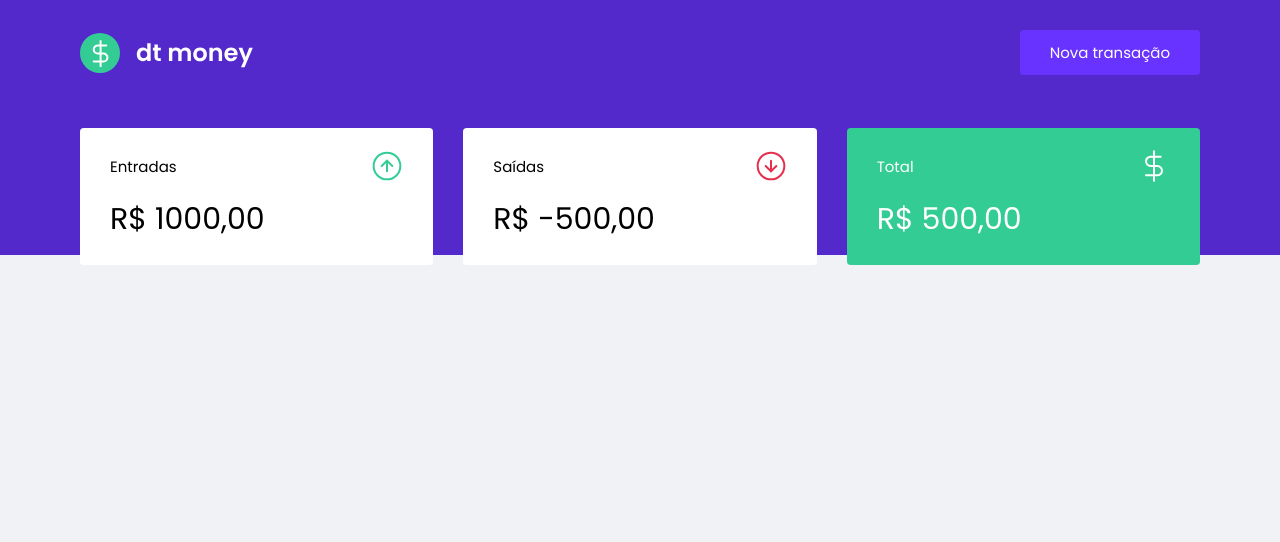
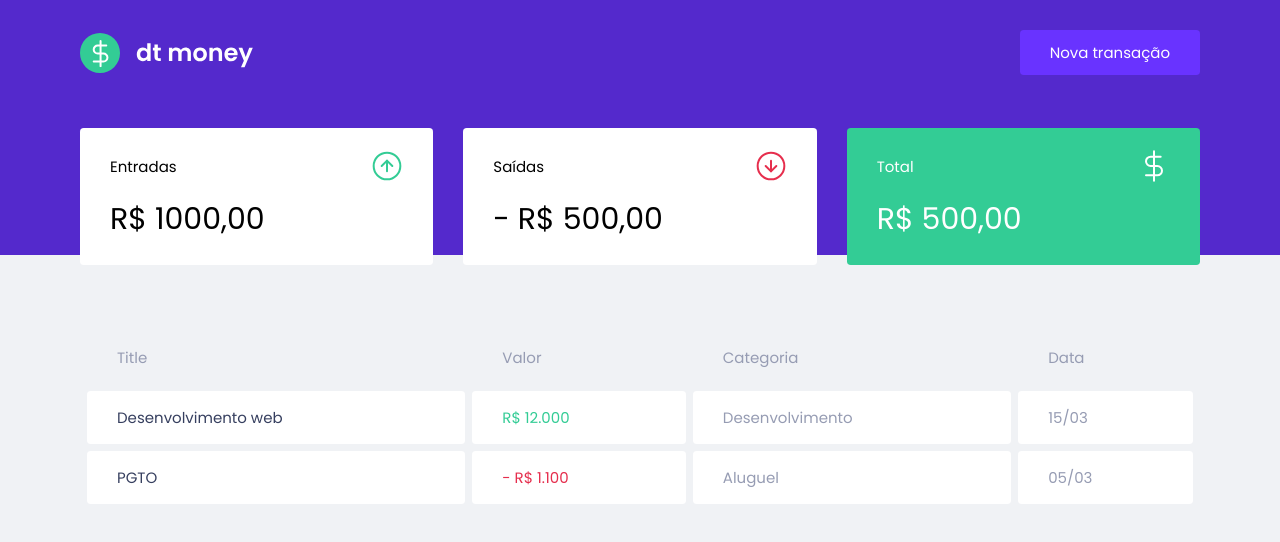
Before and after one commit to anddreluis2/gerenciadorDeCustos, a React (Vite) app: page / in a window 1280 px wide. Shown: the top 542 px of the page. Built offline with nearby package versions, Linux system fonts and the light colour scheme.

Commit message:
componentização finalizada

```diff
--- a/src/components/Summary/Index.tsx
+++ b/src/components/Summary/Index.tsx
@@ -19,7 +19,7 @@
                     <p>Saídas</p>
                     <img src={outcomeImg} alt="Saídas" />
                 </header>
-                <strong>R$ -500,00</strong>
+                <strong>- R$ 500,00</strong>
             </div>
 
             <div className="highlight-background">
--- /dev/null
+++ b/src/components/TransactionsTable/index.tsx
@@ -0,0 +1,33 @@
+import { Container } from "./styles";
+
+export function TransactionsTable () {
+    return (
+        <Container>
+            <table>
+                <thead>
+                    <tr>
+                        <th>Title</th>
+                        <th>Valor</th>
+                        <th>Categoria</th>
+                        <th>Data</th>
+                    </tr>
+                </thead>
+                <tbody>
+                    <tr>
+                        <td>Desenvolvimento web</td>
+                        <td className="deposit">R$ 12.000</td>
+                        <td>Desenvolvimento</td>
+                        <td>15/03</td>
+                    </tr>
+
+                    <tr>
+                        <td>PGTO</td>
+                        <td className="withdraw">- R$ 1.100</td>
+                        <td>Aluguel</td>
+                        <td>05/03</td>
+                    </tr>
+                </tbody>
+            </table>
+        </Container>
+    )
+}
--- /dev/null
+++ b/src/components/TransactionsTable/styles.ts
@@ -0,0 +1,36 @@
+import styled from "styled-components";
+
+export const Container = styled.div `
+    margin-top: 4rem;
+
+    table {
+        width: 100%;
+        border-spacing: 0.5rem;
+
+        th {
+            color: var(--text-body);
+            font-weight: 400;
+            padding: 1rem 2rem;
+            text-align: left;
+            line-height: 1.5rem;
+        }
+
+        td {
+            padding: 1rem 2rem;
+            border: 0;
+            background: var(--shape);
+            color: var(--text-body);
+            border-radius: 0.25rem;
+
+            &:first-child {
+                color: var(--text-title);
+            }
+            &.deposit{
+                color: var(--green);
+            }
+            &.withdraw{
+                color:var(--red);
+            }
+        }
+    }
+`
--- a/src/components/dashboard/index.tsx
+++ b/src/components/dashboard/index.tsx
@@ -1,10 +1,12 @@
 import { Container } from "./styles";
 import { Summary } from "../Summary/Index";
+import { TransactionsTable } from "../TransactionsTable";
 
 export function Dashboard() {
     return(
         <Container>
             <Summary />
+            <TransactionsTable />
         </Container>
     )
 }
```
